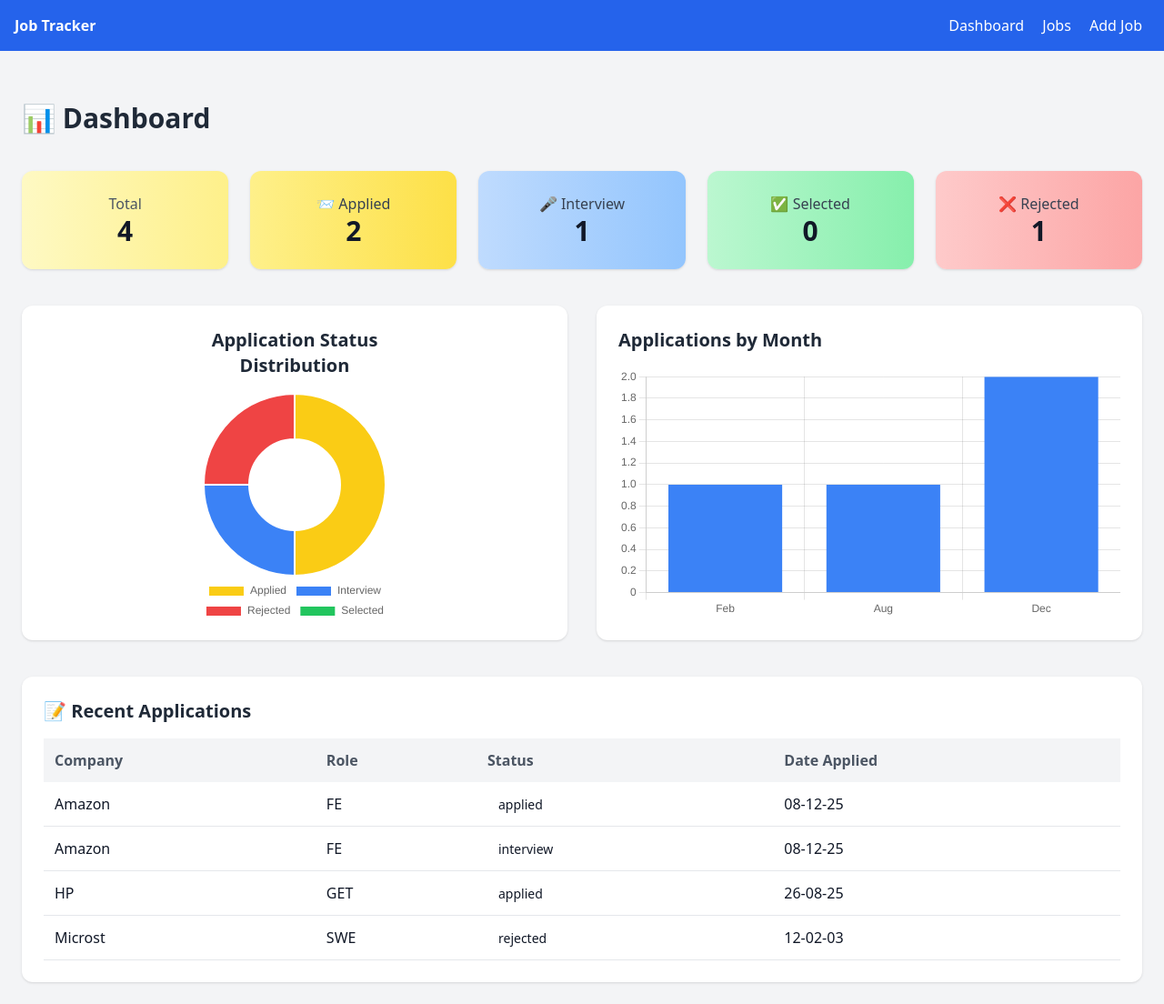
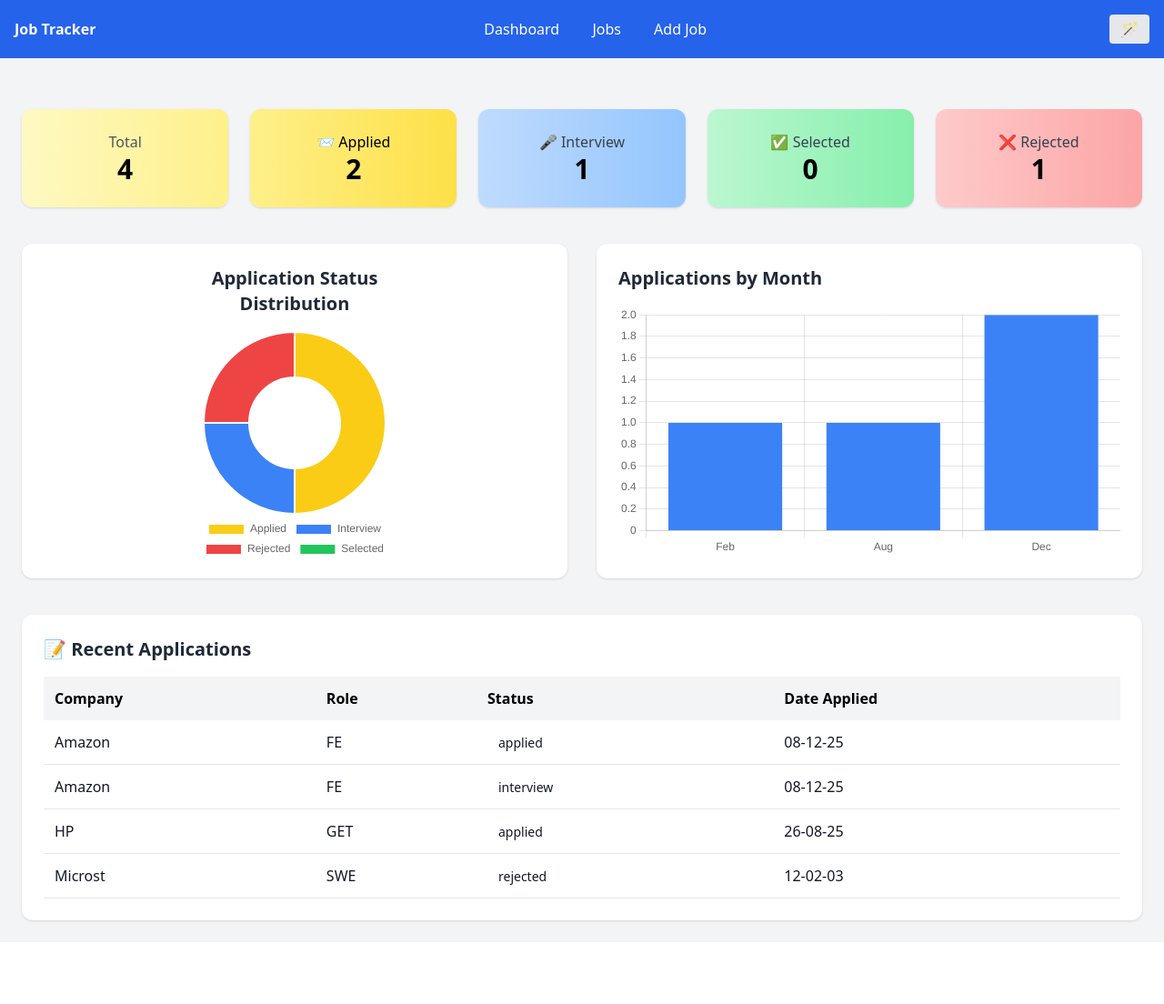
Before and after one commit to jagriti-12/job_tracker, a Django app: page / in a window 1280 px wide. Shown: the whole page at 91% size. After the commit the page ends 1016 px from the top, so only its background shows below. Run offline with Django 5.2, Linux system fonts and the light colour scheme; data comes from the database, SQL or seed files in the repository; some libraries are stand-ins or nearby versions.

Commit message:
DarkMode Enable

```diff
--- a/tracker/templates/tracker/base.html
+++ b/tracker/templates/tracker/base.html
@@ -4,16 +4,46 @@
   <meta charset="UTF-8">
   <title>Job Tracker</title>
   <script src="https://cdn.tailwindcss.com"></script>
+  <script>
+    // Enable dark mode via class strategy
+    tailwind.config = {
+      darkMode: 'class'
+    }
+  </script>
+  <script>
+    // Dark mode toggle + localStorage save
+    function toggleDarkMode() {
+      const html = document.documentElement;
+      html.classList.toggle('dark');
+      if (html.classList.contains('dark')) {
+        localStorage.setItem('theme', 'dark');
+      } else {
+        localStorage.setItem('theme', 'light');
+      }
+    }
+
+    // Load theme preference
+    if (localStorage.getItem('theme') === 'dark') {
+      document.documentElement.classList.add('dark');
+    } else {
+      document.documentElement.classList.remove('dark');
+    }
+  </script>
 </head>
-<body class="bg-gray-100 text-gray-900">
-  <nav class="bg-blue-600 text-white p-4">
-    <div class="container mx-auto flex justify-between">
+<body class="bg-gray-100 dark:bg-gray-900 text-gray-900 dark:text-gray-200">
+  <nav class="bg-blue-600 dark:bg-gray-800 text-white p-4">
+    <div class="container mx-auto flex justify-between items-center">
       <a href="{% url 'dashboard' %}" class="font-bold">Job Tracker</a>
-      <div>
-        <a href="{% url 'dashboard' %}" class="px-2">Dashboard</a>
-        <a href="{% url 'job_list' %}" class="px-2">Jobs</a>
-        <a href="{% url 'job_create' %}" class="px-2">Add Job</a>
+      <div class="space-x-4">
+        <a href="{% url 'dashboard' %}" class="px-2 hover:underline">Dashboard</a>
+        <a href="{% url 'job_list' %}" class="px-2 hover:underline">Jobs</a>
+        <a href="{% url 'job_create' %}" class="px-2 hover:underline">Add Job</a>
       </div>
+      <!-- Dark mode toggle -->
+      <button onclick="toggleDarkMode()"
+        class="ml-4 px-3 py-1 bg-gray-200 dark:bg-gray-700 text-gray-900 dark:text-gray-100 rounded">
+        🪄
+      </button>
     </div>
   </nav>
 
--- a/tracker/templates/tracker/dashboard.html
+++ b/tracker/templates/tracker/dashboard.html
@@ -3,57 +3,56 @@
 {% block content %}
 <div class="max-w-7xl mx-auto mt-8 space-y-10">
 
-  <!-- Heading -->
-  <h1 class="text-3xl font-bold mb-6 text-gray-800">📊 Dashboard</h1>
-
   <!-- Stats Cards -->
   <div class="grid grid-cols-1 sm:grid-cols-2 lg:grid-cols-5 gap-6">
-    <div class="bg-gradient-to-r from-yellow-100 to-yellow-200 p-6 shadow rounded-xl text-center">
-      <p class="text-gray-600">Total</p>
-      <p class="text-3xl font-bold text-gray-900">{{ total }}</p>
+    <div class="bg-gradient-to-r from-yellow-100 to-yellow-200 dark:from-yellow-600 dark:to-yellow-700 p-6 shadow rounded-xl text-center">
+      <p class="text-gray-600 dark:text-gray-200">Total</p>
+      <p class="text-3xl font-bold text-black dark:text-white">{{ total }}</p>
     </div>
-    <div class="bg-gradient-to-r from-yellow-200 to-yellow-300 p-6 shadow rounded-xl text-center">
-      <p class="text-gray-700">📨 Applied</p>
-      <p class="text-3xl font-bold">{{ applied }}</p>
+    <div class="bg-gradient-to-r from-yellow-200 to-yellow-300 dark:from-yellow-700 dark:to-yellow-800 p-6 shadow rounded-xl text-center">
+      <p class="text-black dark:text-white">📨 Applied</p>
+      <p class="text-3xl font-bold text-black dark:text-white">{{ applied }}</p>
     </div>
-    <div class="bg-gradient-to-r from-blue-200 to-blue-300 p-6 shadow rounded-xl text-center">
-      <p class="text-gray-700">🎤 Interview</p>
-      <p class="text-3xl font-bold">{{ interview }}</p>
+    <div class="bg-gradient-to-r from-blue-200 to-blue-300 dark:from-blue-700 dark:to-blue-800 p-6 shadow rounded-xl text-center">
+      <p class="text-gray-700 dark:text-gray-200">🎤 Interview</p>
+      <p class="text-3xl font-bold text-black dark:text-white">{{ interview }}</p>
     </div>
-    <div class="bg-gradient-to-r from-green-200 to-green-300 p-6 shadow rounded-xl text-center">
-      <p class="text-gray-700">✅ Selected</p>
-      <p class="text-3xl font-bold">{{ selected }}</p>
+    <div class="bg-gradient-to-r from-green-200 to-green-300 dark:from-green-700 dark:to-green-800 p-6 shadow rounded-xl text-center">
+      <p class="text-gray-700 dark:text-gray-200">✅ Selected</p>
+      <p class="text-3xl font-bold text-black dark:text-white">{{ selected }}</p>
     </div>
-    <div class="bg-gradient-to-r from-red-200 to-red-300 p-6 shadow rounded-xl text-center">
-      <p class="text-gray-700">❌ Rejected</p>
-      <p class="text-3xl font-bold">{{ rejected }}</p>
+    <div class="bg-gradient-to-r from-red-200 to-red-300 dark:from-red-700 dark:to-red-800 p-6 shadow rounded-xl text-center">
+      <p class="text-gray-700 dark:text-gray-200">❌ Rejected</p>
+      <p class="text-3xl font-bold text-black dark:text-white">{{ rejected }}</p>
     </div>
   </div>
 
   <!-- Charts Row -->
   <div class="grid grid-cols-1 lg:grid-cols-2 gap-8">
     <!-- Doughnut -->
-    <div class="bg-white p-6 rounded-xl shadow flex justify-center">
-      <div class="w-64 h-64"> <!-- 👈 size controlled -->
-        <h2 class="text-xl font-bold mb-4 text-gray-800 text-center">Application Status Distribution</h2>
+    <div class="bg-white dark:bg-gray-800 p-6 rounded-xl shadow flex justify-center">
+      <div class="w-64 h-64">
+        <h2 class="text-xl font-bold mb-4 text-gray-800 dark:text-gray-200 text-center">
+          Application Status Distribution
+        </h2>
         <canvas id="statusChart" class="w-full h-full"></canvas>
       </div>
     </div>
 
     <!-- Bar -->
-    <div class="bg-white p-6 rounded-xl shadow">
-      <h2 class="text-xl font-bold mb-4 text-gray-800">Applications by Month</h2>
+    <div class="bg-white dark:bg-gray-800 p-6 rounded-xl shadow">
+      <h2 class="text-xl font-bold mb-4 text-gray-800 dark:text-gray-200">Applications by Month</h2>
       <canvas id="barChart" class="w-full h-48"></canvas>
     </div>
   </div>
 
   <!-- Recent Applications Table -->
-  <div class="bg-white p-6 rounded-xl shadow">
-    <h2 class="text-xl font-bold mb-4 text-gray-800">📝 Recent Applications</h2>
+  <div class="bg-white dark:bg-gray-800 p-6 rounded-xl shadow">
+    <h2 class="text-xl font-bold mb-4 text-gray-800 dark:text-gray-200">📝 Recent Applications</h2>
     <div class="overflow-x-auto">
       <table class="w-full border-collapse">
         <thead>
-          <tr class="bg-gray-100 text-left text-gray-600">
+          <tr class="bg-gray-100 dark:bg-gray-700 text-left text-black dark:text-white">
             <th class="p-3">Company</th>
             <th class="p-3">Role</th>
             <th class="p-3">Status</th>
@@ -62,24 +61,24 @@
         </thead>
         <tbody>
           {% for job in recent_jobs %}
-          <tr class="border-b hover:bg-gray-50">
-            <td class="p-3">{{ job.company }}</td>
-            <td class="p-3">{{ job.role }}</td>
+          <tr class="border-b dark:border-gray-600 hover:bg-gray-50 dark:hover:bg-gray-700">
+            <td class="p-3 text-gray-900 dark:text-gray-200">{{ job.company }}</td>
+            <td class="p-3 text-gray-900 dark:text-gray-200">{{ job.role }}</td>
             <td class="p-3">
               <span class="px-3 py-1 rounded-full text-sm
-                {% if job.status == 'Applied' %} bg-yellow-100 text-yellow-700
-                {% elif job.status == 'Interview' %} bg-blue-100 text-blue-700
-                {% elif job.status == 'Selected' %} bg-green-100 text-green-700
-                {% elif job.status == 'Rejected' %} bg-red-100 text-red-700
+                {% if job.status == 'Applied' %} bg-yellow-100 dark:bg-yellow-600 text-yellow-700 dark:text-yellow-200
+                {% elif job.status == 'Interview' %} bg-blue-100 dark:bg-blue-600 text-blue-700 dark:text-blue-200
+                {% elif job.status == 'Selected' %} bg-green-100 dark:bg-green-600 text-green-700 dark:text-green-200
+                {% elif job.status == 'Rejected' %} bg-red-100 dark:bg-red-600 text-red-700 dark:text-red-200
                 {% endif %}">
                 {{ job.status }}
               </span>
             </td>
-            <td class="p-3">{{ job.date_applied|date:"d-m-y" }}</td>
+            <td class="p-3 text-gray-900 dark:text-gray-200">{{ job.date_applied|date:"d-m-y" }}</td>
           </tr>
           {% empty %}
           <tr>
-            <td colspan="4" class="p-3 text-center text-gray-500">No recent applications found.</td>
+            <td colspan="4" class="p-3 text-center text-gray-500 dark:text-gray-400">No recent applications found.</td>
           </tr>
           {% endfor %}
         </tbody>
```
